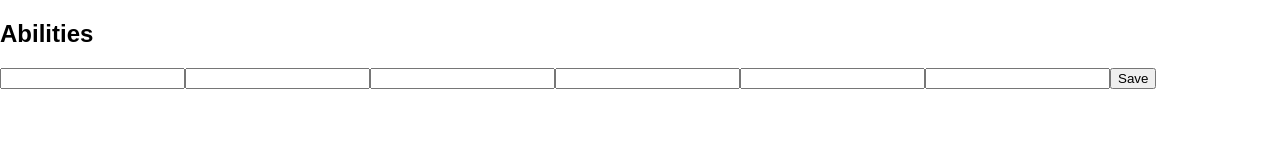
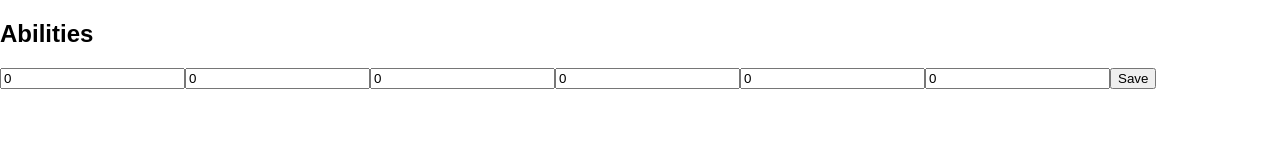
Before and after one commit to CarrieShort/character-sheet, a React (Create React App) app: page / in a window 1280 px wide. Shown: the top 160 px of the page. Built offline with nearby package versions, Linux system fonts and the light colour scheme; the HTML template or start-up script is replaced by a standard one.

Commit message:
update input types to number

```diff
--- a/src/components/abilities.js
+++ b/src/components/abilities.js
@@ -6,12 +6,12 @@ class Abilities extends Component {
     isError: false,
     errorMessage: '',
     abilities: {
-      strength: '',
-      dexterity: '',
-      constitution: '',
-      intelligence: '',
-      wisdom: '',
-      charisma: ''
+      strength: 0,
+      dexterity: 0,
+      constitution: 0,
+      intelligence: 0,
+      wisdom: 0,
+      charisma: 0
     }
   }
   onInputChange = e => {
@@ -45,13 +45,13 @@ class Abilities extends Component {
       {this.state.isError ? (<p>{this.state.errorMessage}</p>) : ''}
       <h2>Abilities</h2>
         <form className="form abilities" onSubmit={this.handleSubmit}>
-          <input type="text" name="strength" onChange={this.onInputChange} value={this.state.abilities.strength} />
-          <input type="text" name="dexterity" onChange={this.onInputChange} value={this.state.abilities.dexterity}/>
-          <input type="text" name="constitution" onChange={this.onInputChange} value={this.state.abilities.constitution}/>
-          <input type="text" name="intelligence" onChange={this.onInputChange} value={this.state.abilities.intelligence}/>
-          <input type="text" name="wisdom" onChange={this.onInputChange} value={this.state.abilities.wisdom}/>
-          <input type="text" name="charisma" onChange={this.onInputChange} value={this.state.abilities.charisma}/>
-          <button type="submit">Save</button>
+          <input type="number" name="strength" onChange={this.onInputChange} value={this.state.abilities.strength} />
+          <input type="number" name="dexterity" onChange={this.onInputChange} value={this.state.abilities.dexterity}/>
+          <input type="number" name="constitution" onChange={this.onInputChange} value={this.state.abilities.constitution}/>
+          <input type="number" name="intelligence" onChange={this.onInputChange} value={this.state.abilities.intelligence}/>
+          <input type="number" name="wisdom" onChange={this.onInputChange} value={this.state.abilities.wisdom}/>
+          <input type="number" name="charisma" onChange={this.onInputChange} value={this.state.abilities.charisma}/>
+          <button type="number">Save</button>
         </form>
       </section>
     )
```
